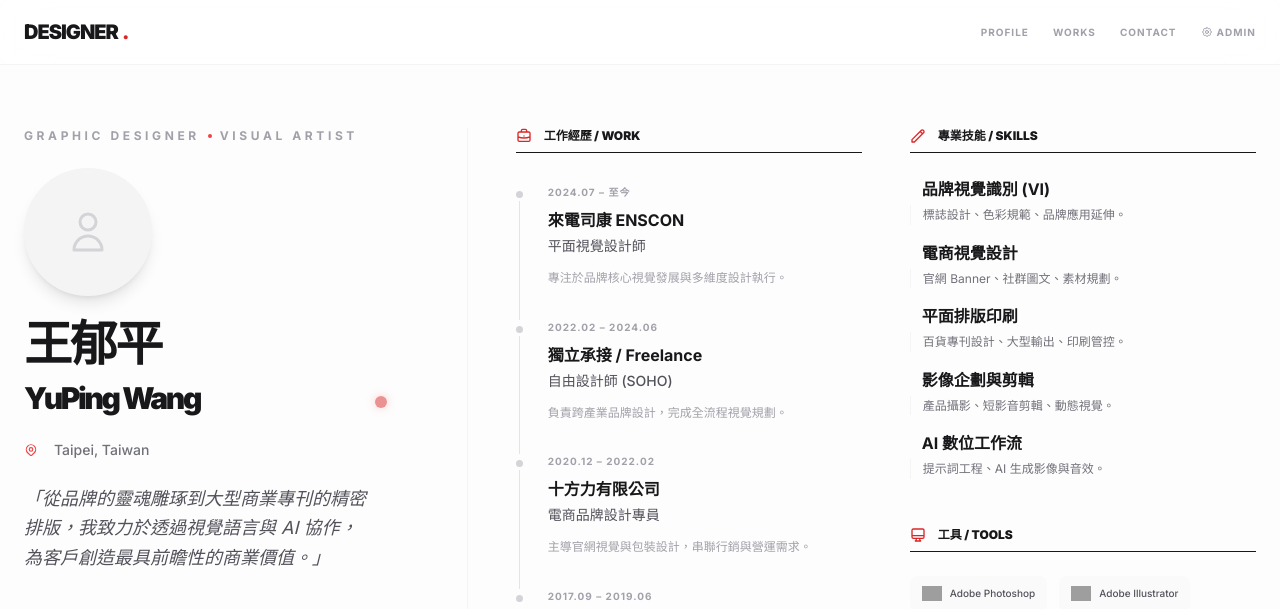
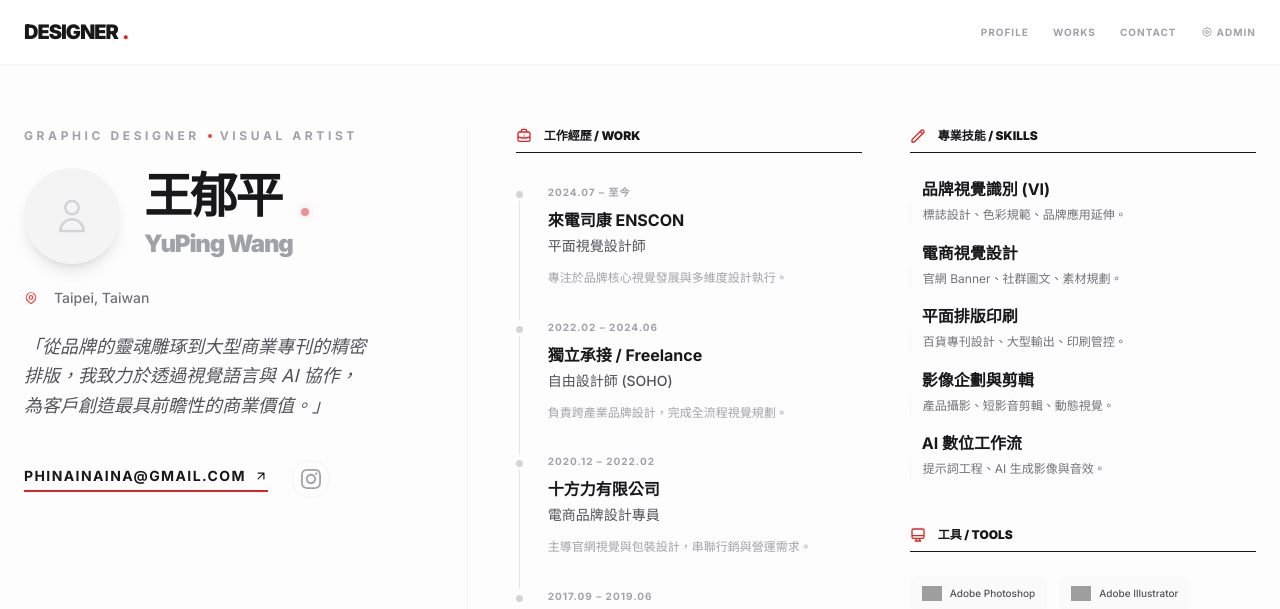
Before and after one commit to phina0828/ping-resume, a plain HTML site: page index.html in a window 1280 px wide. Shown: the top 609 px of the page. Drawn offline with nearby package versions, Linux system fonts and the light colour scheme; grey boxes are pictures that could not be loaded.

Commit message:
將名字移到照片右邊

```diff
--- a/index.html
+++ b/index.html
@@ -77,22 +77,27 @@
                 <p id="profile-title-display" class="text-xs font-bold uppercase tracking-[0.3em] text-zinc-400 flex items-center gap-2">
                     Graphic Designer <span class="w-1 h-1 bg-red-500 rounded-full"></span> Visual Artist
                 </p>
+                <!-- Photo + Name Row -->
+                <div class="flex items-center gap-6">
                     <!-- Profile Photo -->
-                <div id="profile-photo-container" class="w-32 h-32 rounded-full overflow-hidden border-4 border-zinc-100 shadow-lg bg-zinc-100">
+                    <div id="profile-photo-container" class="w-24 h-24 rounded-full overflow-hidden border-4 border-zinc-100 shadow-lg bg-zinc-100 flex-shrink-0">
                         <img id="profile-photo-display" src="" alt="Profile Photo" class="w-full h-full object-cover hidden" onerror="this.classList.add('hidden')">
                         <div id="profile-photo-placeholder" class="w-full h-full flex items-center justify-center text-zinc-300">
-                        <svg class="w-12 h-12" fill="none" stroke="currentColor" viewBox="0 0 24 24"><path stroke-linecap="round" stroke-linejoin="round" stroke-width="1.5" d="M16 7a4 4 0 11-8 0 4 4 0 018 0zM12 14a7 7 0 00-7 7h14a7 7 0 00-7-7z"/></svg>
+                            <svg class="w-10 h-10" fill="none" stroke="currentColor" viewBox="0 0 24 24"><path stroke-linecap="round" stroke-linejoin="round" stroke-width="1.5" d="M16 7a4 4 0 11-8 0 4 4 0 018 0zM12 14a7 7 0 00-7 7h14a7 7 0 00-7-7z"/></svg>
                         </div>
                     </div>
+                    <!-- Name -->
                     <div>
-                    <h1 class="text-4xl md:text-5xl font-black tracking-tighter leading-none mb-6 relative">
-                        <span id="profile-name-display">王郁平</span><br /><span id="profile-nameEn-display" class="text-2xl md:text-3xl">YuPing Wang</span>
-                        <span class="absolute -right-4 bottom-2 w-3 h-3 bg-red-600 rounded-full animate-pulse shadow-[0_0_10px_rgba(239,68,68,0.5)]"></span>
+                        <h1 class="text-4xl md:text-5xl font-black tracking-tighter leading-none mb-2 relative">
+                            <span id="profile-name-display">王郁平</span>
+                            <span class="absolute -right-4 bottom-1 w-2 h-2 bg-red-600 rounded-full animate-pulse shadow-[0_0_10px_rgba(239,68,68,0.5)]"></span>
                         </h1>
+                        <p id="profile-nameEn-display" class="text-xl md:text-2xl font-black tracking-tighter text-zinc-400">YuPing Wang</p>
+                    </div>
+                </div>
                 <div class="flex flex-wrap items-center gap-4 text-sm text-zinc-500 font-medium">
                     <svg class="w-3.5 h-3.5 text-red-500" fill="none" stroke="currentColor" viewBox="0 0 24 24"><path stroke-linecap="round" stroke-linejoin="round" stroke-width="2" d="M17.657 16.657L13.414 20.9a1.998 1.998 0 01-2.827 0l-4.244-4.243a8 8 0 1111.314 0z"/><path stroke-linecap="round" stroke-linejoin="round" stroke-width="2" d="M15 11a3 3 0 11-6 0 3 3 0 016 0z"/></svg>
                     <span id="profile-location-display">Taipei, Taiwan</span>
-                    </div>
                 </div>
                 <p id="profile-intro-display" class="text-lg text-zinc-600 leading-relaxed italic">
                     「從品牌的靈魂雕琢到大型商業專刊的精密排版，我致力於透過視覺語言與 AI 協作，為客戶創造最具前瞻性的商業價值。」
```
Lines whose indentation alone changed are shown as unchanged.
